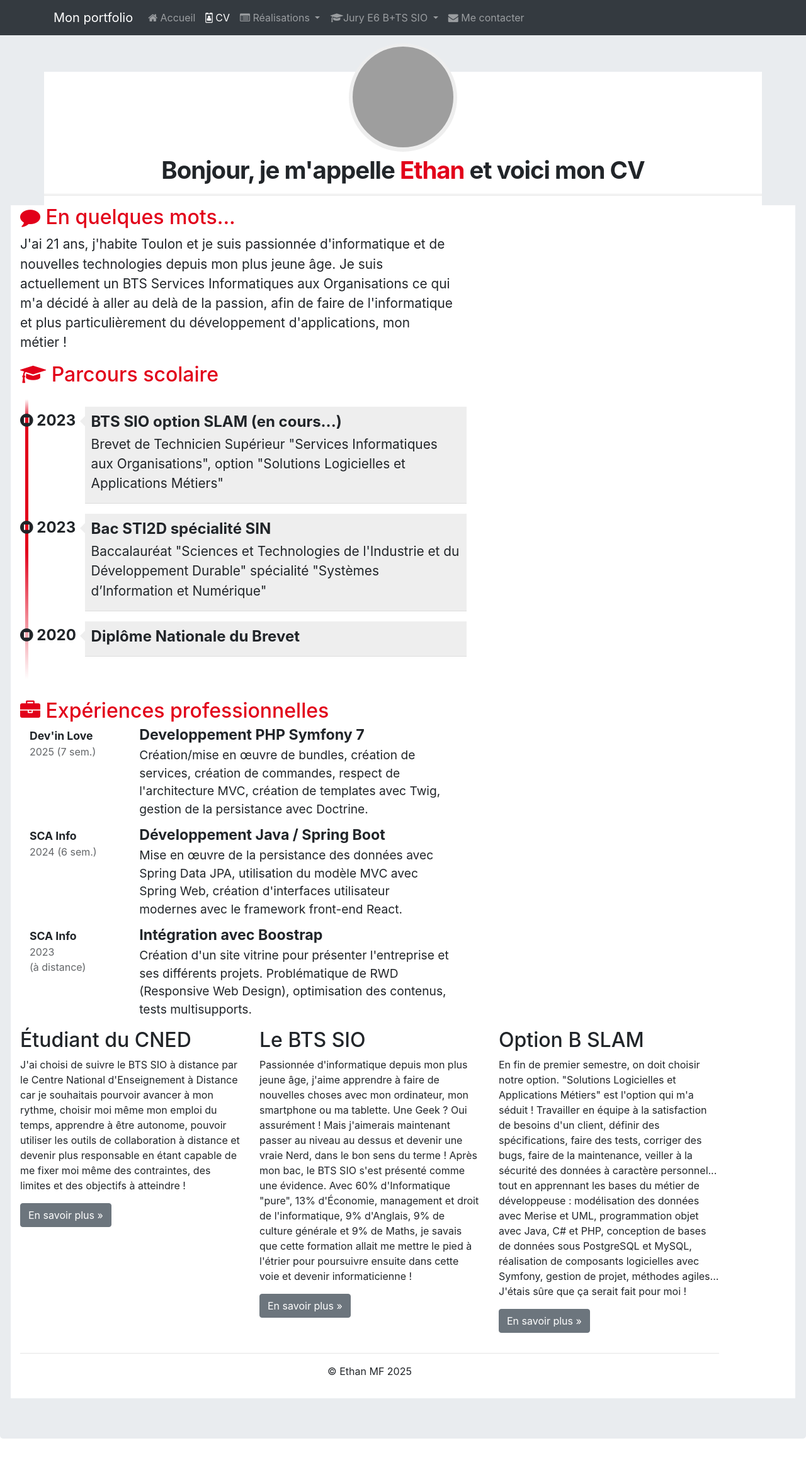
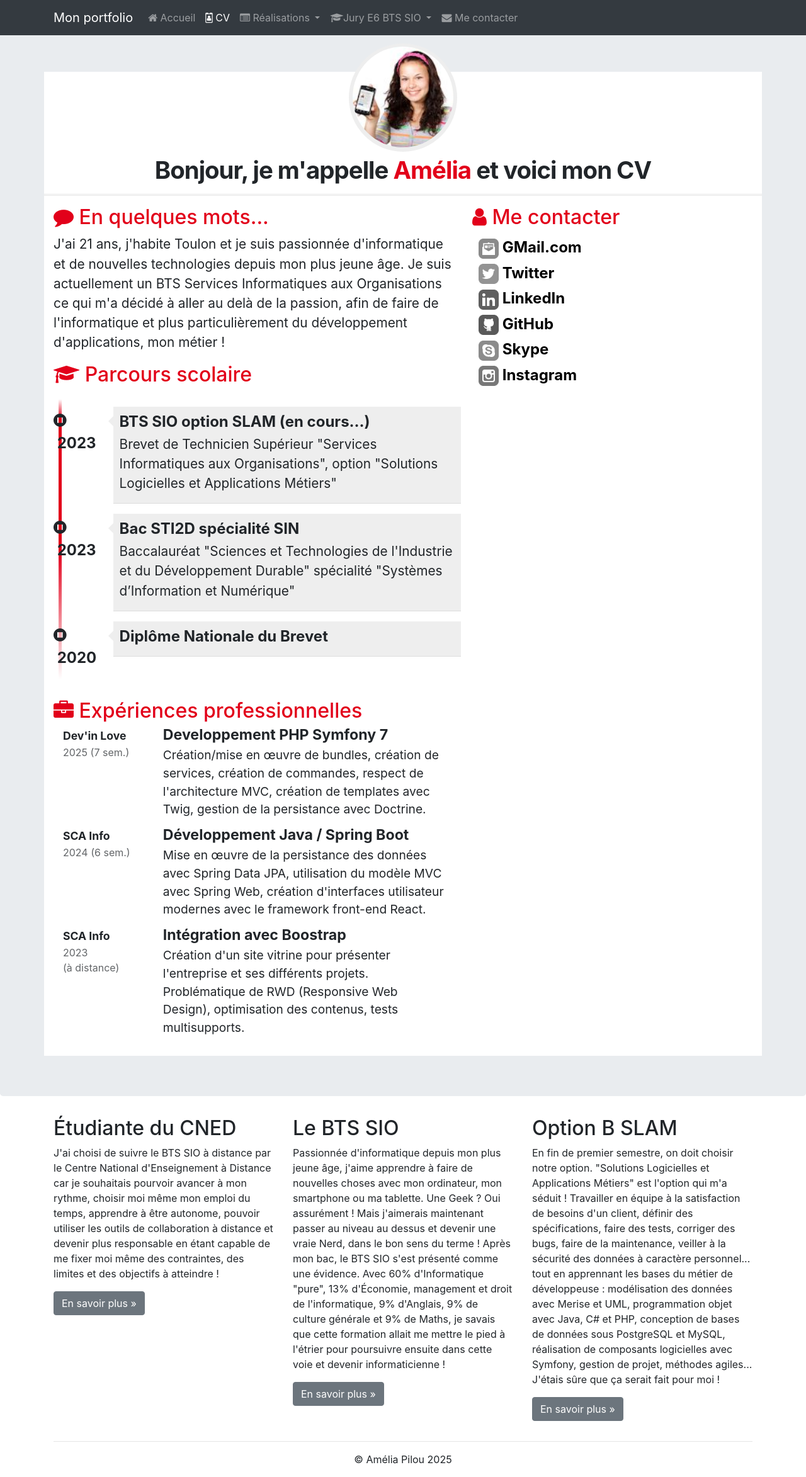
Before and after one commit to EthanBTS/EthanBTS, a PHP site: page /pages/cv.html in a window 1280 px wide. Shown: the whole page at 63% size. Before the commit the page ends 2285 px from the top, so only its background shows below. Run offline with PHP 8.4, Linux system fonts and the light colour scheme; grey boxes are pictures that could not be loaded.

Commit message:
Ajoute des informations de contact

```diff
--- a/css/cv.css
+++ b/css/cv.css
@@ -197,3 +197,22 @@ body {
     font-size: 1.2em;
     line-height: 1.5em;
 }
+
+/******************************************
+*     Me contacter
+******************************************/
+.meContacter { clear: both; }
+.meContacter .details { width: 100%; margin-left: 10px; margin-top: 3px;
+                        font-size: 1.5em; font-weight: 700; justify-content: space-between; }
+.contact-icon { filter: grayscale(1); -webkit-filter: grayscale(1);
+                -moz-filter: grayscale(1); -ms-filter: grayscale(1);
+                -o-filter: grayscale(1); height: 32px; width: 32px;
+                margin: 2px 0; }
+.meContacter a, .meContacter a:hover { text-decoration: none; color: black; }
+.meContacter a:hover>img {
+  filter: grayscale(0);
+  -webkit-filter: grayscale(0);
+  -moz-filter: grayscale(0);
+  -ms-filter: grayscale(0);
+  -o-filter: grayscale(0);
+}
--- a/pages/cv.html
+++ b/pages/cv.html
@@ -22,6 +22,7 @@
 
 
 
+    </head>
     <body>
         <nav class="navbar navbar-dark bg-dark fixed-top navbar-expand-md">
             <div class="container">
@@ -54,7 +55,7 @@
                         </li>
                         <li class="dropdown nav-item">
                             <a href="#" class="dropdown-toggle nav-link" data-toggle="dropdown" role="button">
-                                <span class="fa fa-graduation-cap"></span>Jury E6 B+TS SIO <span class="caret"></span>
+                                <span class="fa fa-graduation-cap"></span>Jury E6 BTS SIO <span class="caret"></span>
                             </a>
                             <ul class="dropdown-menu" role="menu">
                                 <li class="dropdown-header dropdown-item" role="presentation">Documentations contexte</li>
@@ -86,15 +87,13 @@
                 <div class="row cadreCV">
                     <div id="cv-entete" class="text-center">
                         <div id="cv-photo">
-                            <img src="https://i.postimg.cc/7ZbpWyvW/logo-powered-by-(1).png" alt="Ma photo d'identité">
+                            <img src="../images/AmeliaPilou.jpg" alt="Ma photo d'identité">
                         </div>
                         <div id="cv-intro">
-                            <h1>Bonjour, je m'appelle <span>Ethan</span> et voici mon CV</h1>
+                            <h1>Bonjour, je m'appelle <span>Amélia</span> et voici mon CV</h1>
                         </div>
                     </div>
                 </div>
-            </div>
-
                 <div class="row cadreCV">
                     <div class="col-12 col-md-7">
                         <!-- Partie gauche -->
@@ -186,16 +185,47 @@
                             </div>
                         </div>
                     </div>
-
-
-
-
-
+                    <div class="col-12 col-md-5">
+                        <!-- Partie droite -->
+                        <div class="rubrique clearfix">
+                            <h2><span class="fa fa-user"></span> Me contacter</h2>
+                            <div class="meContacter">
+                                <div class="details float-left">
+                                    <a href="mailto:amelia.pilou@gmail.com?subject=Contact depuis le CV en ligne" title="Mail de Amélia Pilou"><img class="contact-icon" src="../images/cv/mail-dreamstale47.png" alt="Icone de mail"> GMail.com</a></div>
+                            </div>
+                            <div class="meContacter">
+                                <div class="details float-left"> <a href="https://twitter.com/AmeliaPILOU" title="Lien vers la page Twitter de @AmeliaPilou"><img class="contact-icon" src="../images/cv/twitter-dreamstale71.png" alt="Icone de Twitter"> Twitter </a></div>
+                            </div>
+                            <div class="meContacter">
+                                <div class="details float-left"> <a href="http://fr.linkedin.com/in/ameliaPilou" title="Lien vers le profil LinkedIn de Amélia Pilou">
+                                        <img class="contact-icon" src="../images/cv/linkedin-dreamstale45.png" alt="Icone de LinkedIn"> LinkedIn</a>
+                                </div>
+                            </div>
+                            <div class="meContacter">
+                                <div class="details float-left"> <a href="https://github.com/AmeliaPilou/" title="Lien vers le profil GitHub d'Amélia Pilou">
+                                        <img class="contact-icon" src="../images/cv/github2-dreamstale35.png" alt="Icone de GitHub"> GitHub</a>
+                                </div>
+                            </div>
+                            <div class="meContacter">
+                                <div class="details float-left"> <a href="skype:ameliapilou?userinfo" title="Lien vers le profil Skype d'Amélia Pilou">
+                                        <img class="contact-icon" src="../images/cv/skype-dreamstale61.png" alt="Icone de Skype"> Skype</a>
+                                </div>
+                            </div>
+                            <div class="meContacter">
+                                <div class="details float-left"> <a href="https://instagram.com/AmeliaPilou" title="Lien vers le profil Instagram d'Amélia Pilou">
+                                        <img class="contact-icon" src="../images/cv/instagram-dreamstale43.png" alt="Icone de Instagram"> Instagram</a>
+                                </div>
+                            </div>
+                        </div>
+                    </div>
+                </div>
+            </div>
+        </div>
         <footer>
             <div class="container">
                 <div class="row">
                     <div class="col-lg-4">
-                                <h2>Étudiant du CNED</h2>
+                        <h2>Étudiante du CNED</h2>
                         <p>J'ai choisi de suivre le BTS SIO à distance par le Centre National
                             d'Enseignement à Distance car je souhaitais pourvoir avancer
                             à mon rythme, choisir moi même mon emploi du temps, apprendre
@@ -236,7 +266,7 @@
                     </div>
                 </div>
                 <hr>
-                        <p class="text-center" id="copyright">© Ethan MF 2025</p>
+                <p class="text-center" id="copyright">© Amélia Pilou 2025</p>
             </div>
         </footer>
 
```
Lines whose indentation alone changed are shown as unchanged.
